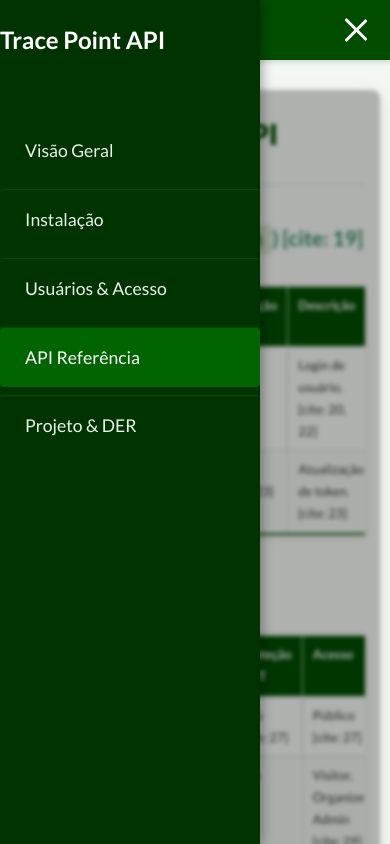
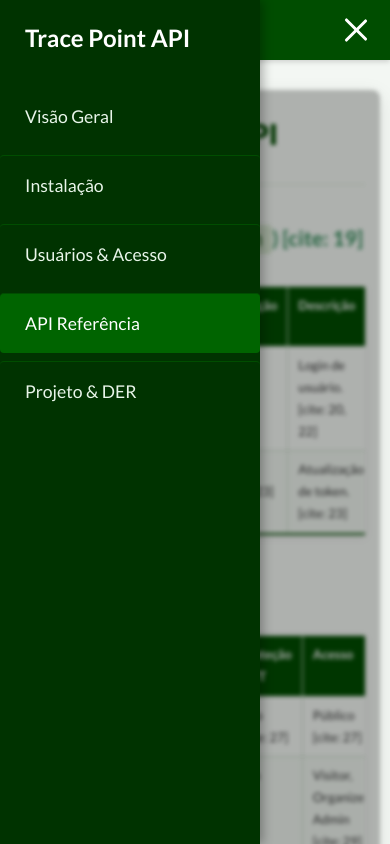
Before and after one commit to vyctor-carvalho/Trace_Point, a plain HTML site: page docs/api_referencia.html in a window 390 px wide. Both pictures are taken after a click on the button "Toggle navigation". Shown: the top 844 px of the page. Drawn offline with Linux system fonts and the light colour scheme.

Commit message:
Retirando um bug no sidebar-header parecer mesmo sem tá no menu

```diff
--- a/docs/style.css
+++ b/docs/style.css
@@ -42,11 +42,6 @@ body {
     font-weight: 700;
 }
 
-/* Container dos links de navegação (para desktop e base para o menu lateral) */
-.nav-links {
-    /* Estilos desktop são aplicados diretamente na ul ou nos itens */
-}
-
 .navbar .nav-links ul {
     list-style: none;
     padding: 0;
@@ -71,6 +66,11 @@ body {
 .navbar .nav-links ul li a:hover,
 .navbar .nav-links ul li a.active {
     background-color: #006400;
+}
+
+.sidebar-header {
+    padding: 5px;
+    display: none;
 }
 
 /* Botão Hamburger - Visível apenas em mobile */
@@ -180,66 +180,99 @@ footer p { margin-bottom: 0.5em; }
 
 /* Media Queries para Responsividade */
 @media (max-width: 768px) {
+    /* Ajusta o tamanho do logo principal na navbar em telas menores */
     .navbar .logo h1 {
         font-size: 1.3em;
     }
 
-    /* Estilos para o menu lateral (antigo .nav-links) */
+    /* Estilos para o .nav-links, que se torna o menu lateral */
     .navbar .nav-links {
-        position: fixed; /* Fixo na tela */
+        position: fixed;
         top: 0;
         left: 0;
         width: 260px; /* Largura do menu lateral */
         height: 100vh; /* Altura total da tela */
-        background-color: #003300; /* Cor de fundo escura para o menu, como no exemplo */
-        padding-top: 20px; /* Espaço no topo do menu */
+        background-color: #003300; /* Cor de fundo escura para o menu */
+        padding-top: 0; /* Removido padding-top, o .sidebar-header e a ul controlarão seus espaços */
         transform: translateX(-100%); /* Escondido fora da tela à esquerda */
         transition: transform 0.3s ease-in-out;
-        z-index: 1001; /* Abaixo do hamburger, mas acima do conteúdo */
-        display: flex; /* Para permitir que a ul use flex-direction */
-        flex-direction: column; /* Itens da ul em coluna */
-        box-shadow: 3px 0px 10px rgba(0,0,0,0.3); /* Sombra para dar profundidade */
+        z-index: 1001; /* Abaixo do hamburger (1003) e da navbar principal (1002), mas acima do conteúdo */
+        display: flex;
+        flex-direction: column; /* Empilha o .sidebar-header e a ul */
+        box-shadow: 3px 0px 10px rgba(0,0,0,0.3);
     }
 
     .navbar .nav-links.active { /* Quando o menu está ativo/aberto */
         transform: translateX(0); /* Desliza para a tela */
     }
 
+    /* Estilo para o cabeçalho DENTRO do menu lateral (.sidebar-header) */
+    .navbar .nav-links .sidebar-header {
+        display: block; /* Torna o header visível no contexto do menu lateral móvel */
+        padding: 18px 25px; /* Espaçamento interno do header do menu */
+        text-align: left;
+        /* border-bottom: 1px solid #004d00; */ /* Opcional: linha separadora abaixo do título */
+        opacity: 0; /* Começa invisível */
+        transition: opacity 0.3s ease-in-out 0.1s; /* Transição suave para opacidade, com delay */
+    }
+
+    .navbar .nav-links.active .sidebar-header {
+        opacity: 1; /* Torna o header visível quando o menu lateral (.nav-links.active) está aberto */
+    }
+
+    .navbar .nav-links .sidebar-header h1 {
+        color: white;
+        font-size: 1.5em; /* Tamanho do título no menu lateral */
+        margin: 0;
+        font-weight: 700;
+    }
+
+    /* Estilos para a lista de links (ul) DENTRO do menu lateral */
     .navbar .nav-links ul {
         flex-direction: column; /* Links em coluna */
         width: 100%;
-        padding-top: 60px; /* Mais espaço se o logo/botão X estiver dentro do menu */
-                           /* Se não, pode ser menor, como 20px */
+        padding-top: 10px; /* Espaço entre o .sidebar-header e o primeiro link */
+                           /* Se o .sidebar-header tiver margin-bottom, este pode ser 0 */
+        list-style: none; /* Remove marcadores de lista */
     }
 
     .navbar .nav-links ul li {
         margin-left: 0;
-        text-align: left; /* Alinhamento à esquerda, como no exemplo */
+        text-align: left;
         width: 100%;
     }
 
     .navbar .nav-links ul li a {
-        padding: 15px 25px; /* Mais padding para melhor toque */
-        border-top: 1px solid #004d00; /* Separador sutil */
-        color: #e8f5e9; /* Cor clara para o texto no fundo escuro */
-        font-weight: 400; /* Peso normal para os itens */
+        display: block;
+        padding: 15px 25px;
+        border-top: 1px solid #004d00;
+        color: #e8f5e9;
+        font-weight: 400;
         font-size: 1.1em;
+        text-decoration: none;
+        transition: background-color 0.2s ease-in-out, color 0.2s ease-in-out;
     }
 
+    /* Remove a borda do topo do primeiro item de link */
     .navbar .nav-links ul li:first-child a {
          border-top: none;
     }
+
     .navbar .nav-links ul li a:hover,
-    .navbar .nav-links ul li a.active {
-        background-color: #006400; /* Destaque ao passar o mouse/ativo */
+    .navbar .nav-links ul li a.active { /* Estilo para link ativo ou em hover */
+        background-color: #006400;
         color: white;
     }
 
+    /* Botão Hamburger */
     .hamburger-menu {
-        display: flex; /* Mostra o botão hamburger */
+        display: flex; /* Mostra o botão hamburger em telas menores */
+        /* Os estilos de animação do hamburger (.hamburger-menu.active .bar)
+           devem estar definidos FORA desta media query para funcionarem corretamente
+           quando a classe .active é aplicada via JS. */
     }
 
-    /* Outros ajustes responsivos que você já tinha */
+    /* Outros ajustes responsivos que você já tinha para .container, h2, etc. */
     .container {
         width: 95%;
         padding: 20px 15px;
@@ -254,6 +287,9 @@ footer p { margin-bottom: 0.5em; }
         font-size: 1.8em;
     }
     table {
+        display: block;
+        width: 100%;
+        overflow-x: auto;
         font-size: 0.8em;
     }
     table th, table td {
```
